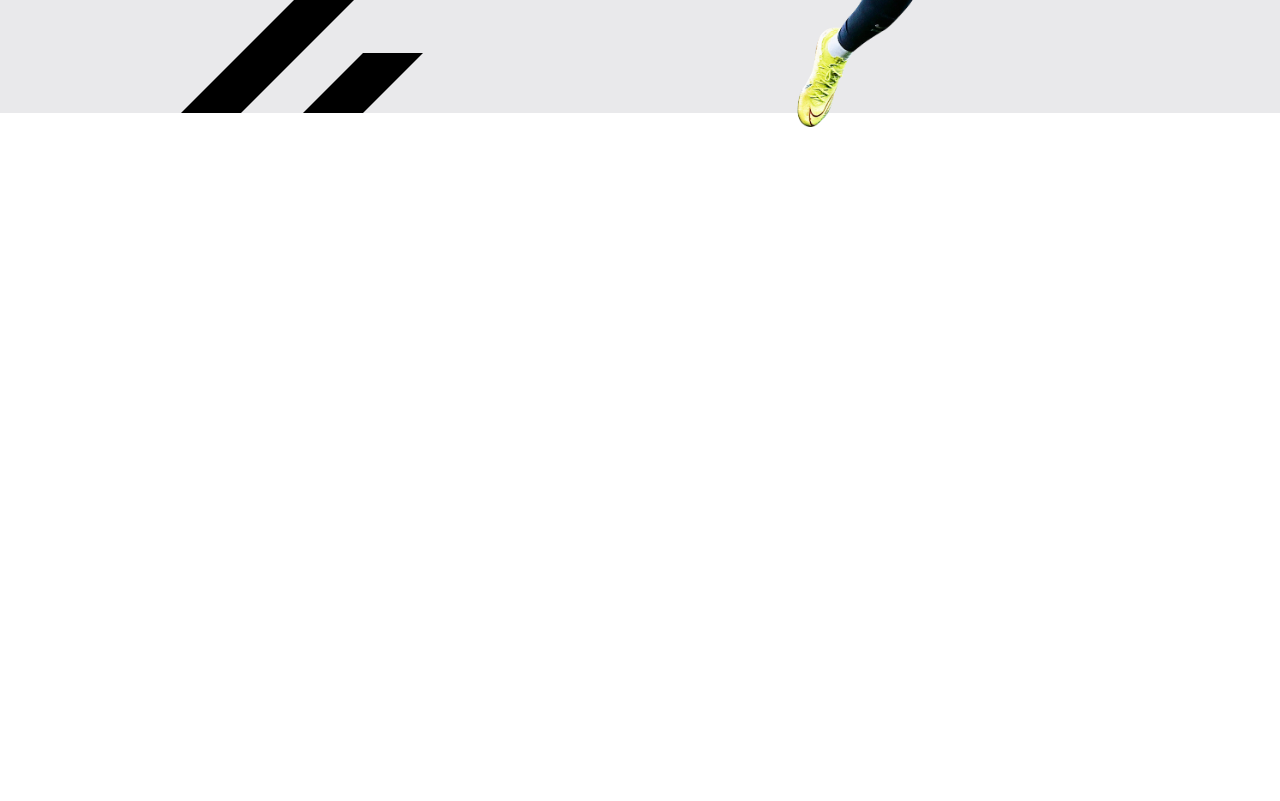
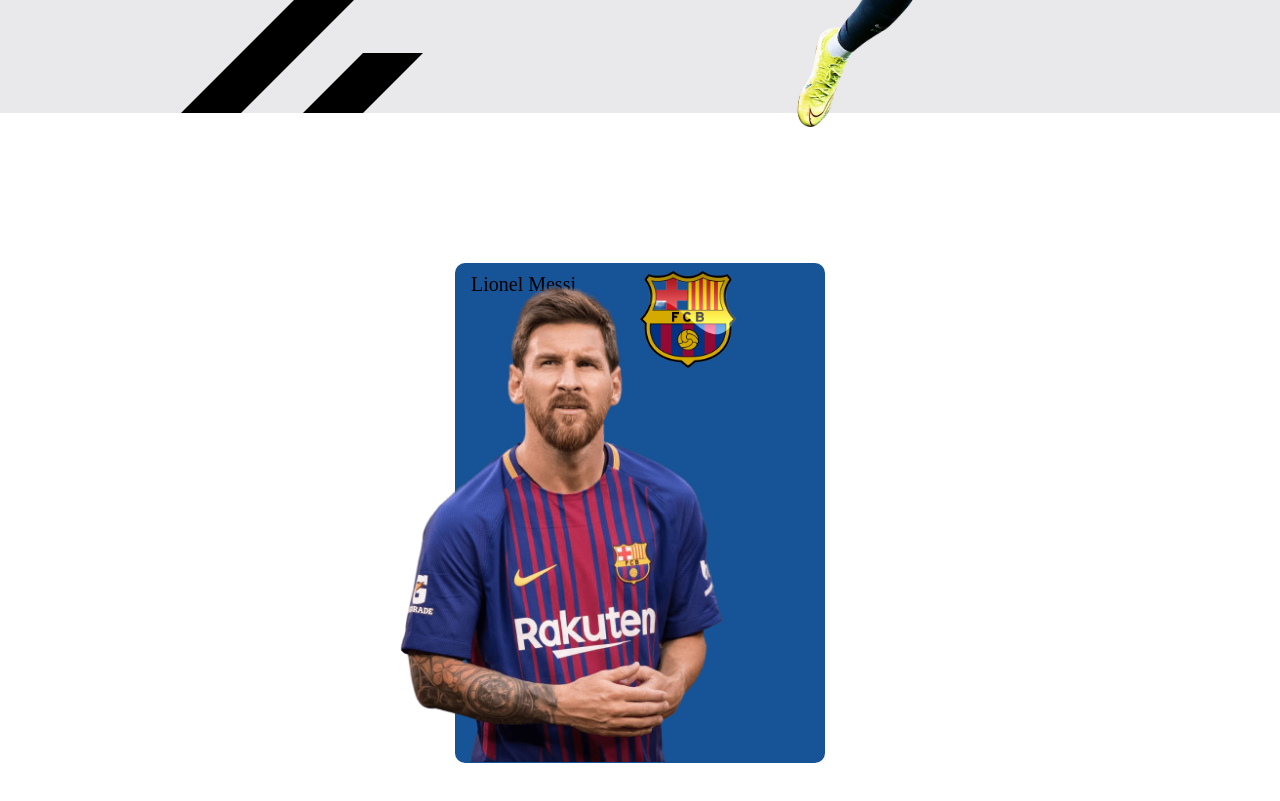
Before and after one commit to monyemiracle/FOOTBALL, a plain HTML site: page index.html in a window 1280 px wide. Shown: the part 687-1488 px from the top of the page. Before the commit the page ends 824 px from the top, so only its background shows below. Drawn offline with nearby package versions, Linux system fonts and the light colour scheme.

Commit message:
first commit

```diff
--- a/index.html
+++ b/index.html
@@ -43,5 +43,14 @@
         <div id="line1"></div>
         <div id="line2"></div>
     </div>
+    <div class="actic">
+    <div class="card">
+        <img src="bett.png" alt="">
+        <div class="description">
+            <img src="barca1.png" alt="" >
+        </div>
+        <div class="name">Lionel Messi</div>
+    </div>
+    </div>
 </body>
 </html>
--- a/styles.css
+++ b/styles.css
@@ -162,3 +162,35 @@
     left: 26%;
 
 }
+.actic{
+    display: flex;
+    justify-content: center;
+    align-items: center;
+    height: 100vh;
+    width: 100vw;
+}
+.card{
+    height: 500px;
+    border: 1px ;
+    max-width: 370px;
+    width: 100%;
+    background: url(king3.png),  #165397;
+    border-radius: 10px;
+    display: flex;
+}
+.card img{
+    width: 25.3pc;
+    position: absolute;
+    right: 32rem;
+}
+.description img{
+    width: 10pc;
+}
+
+.name{
+    padding-top: 10px;
+    margin-left: 1rem;
+    font-size: 20px;
+    font-family: bold;
+    font-weight: 500;
+}
```
Also changed, not shown: barca.png (added), barca1.png (added), bet.png (added), bett.png (added), king.png (added), king2.png (added), king3.png (added), messi.png (added).
